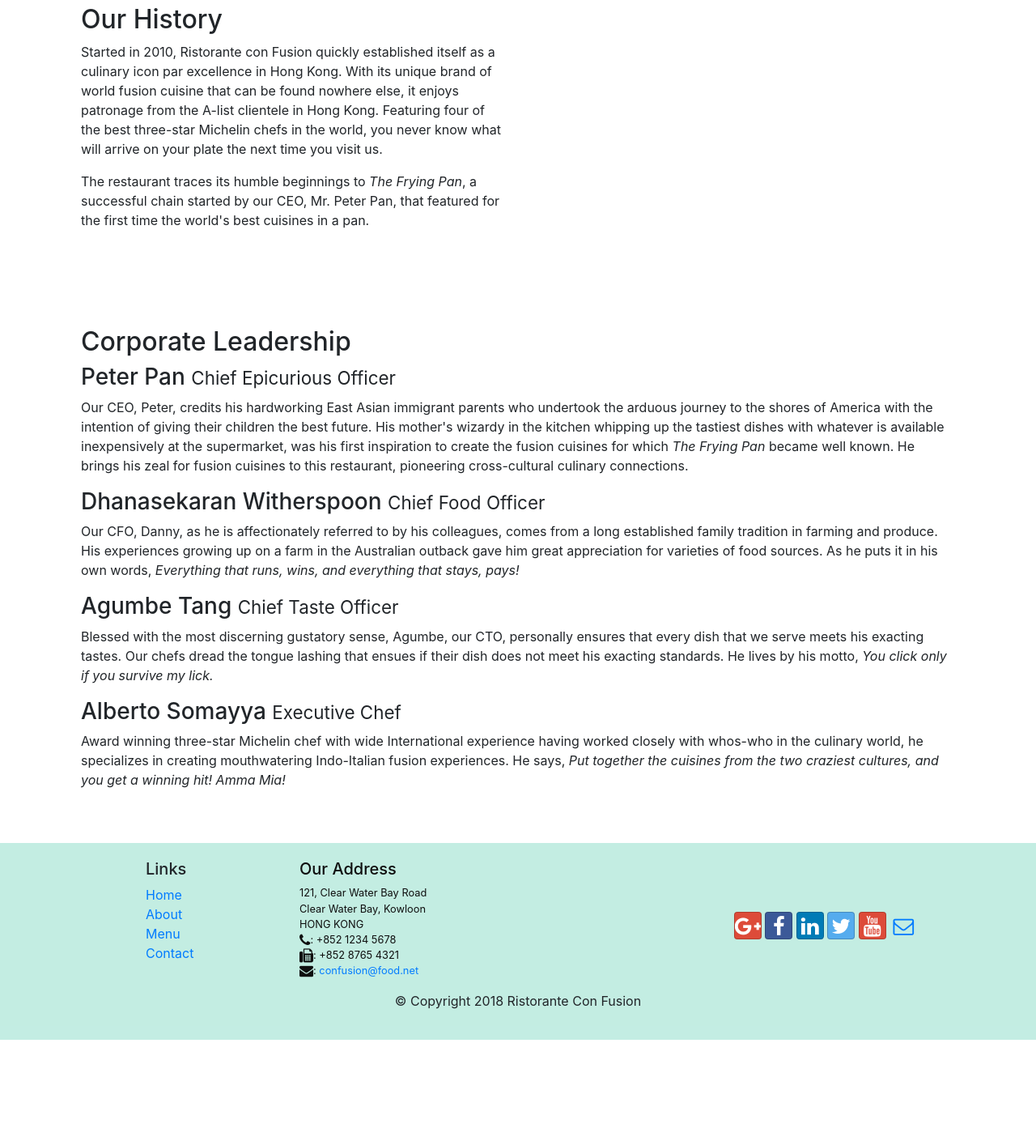
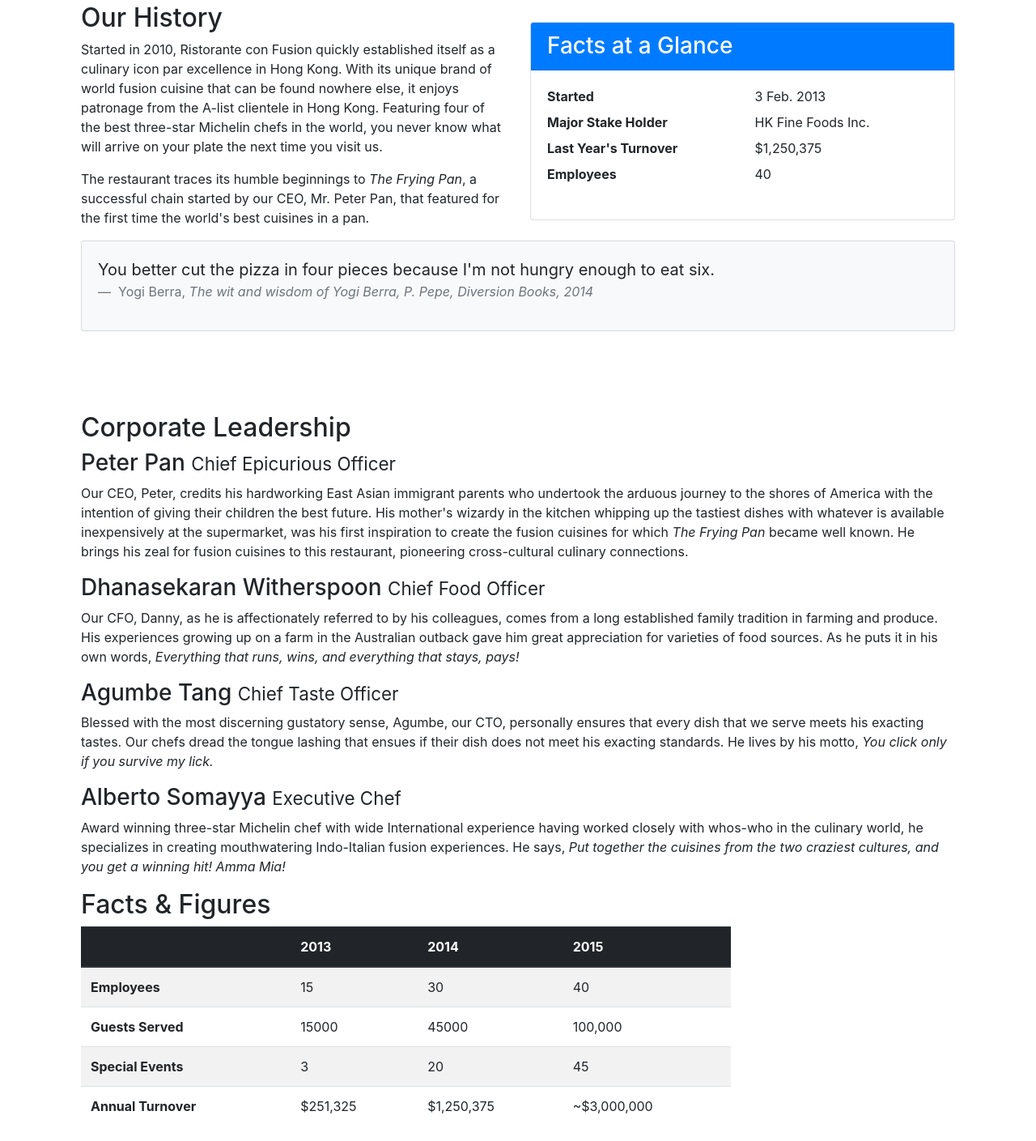
Before and after one commit to Pradyumna-Reddy/ConFusion, a website: page aboutus.html in a window 1280 px wide. Shown: the part 512-1921 px from the top of the page at 81% size. Before the commit the page ends 1796 px from the top, so only its background shows below. Drawn offline with nearby package versions, Linux system fonts and the light colour scheme.

Commit message:
table_cards

```diff
--- a/aboutus.html
+++ b/aboutus.html
@@ -64,7 +64,35 @@
                 <p>Started in 2010, Ristorante con Fusion quickly established itself as a culinary icon par excellence in Hong Kong. With its unique brand of world fusion cuisine that can be found nowhere else, it enjoys patronage from the A-list clientele in Hong Kong.  Featuring four of the best three-star Michelin chefs in the world, you never know what will arrive on your plate the next time you visit us.</p>
                 <p>The restaurant traces its humble beginnings to <em>The Frying Pan</em>, a successful chain started by our CEO, Mr. Peter Pan, that featured for the first time the world's best cuisines in a pan.</p>
             </div>
-            <div class="col-sm">
+            <div class="col-12 col-sm-6">
+                <div class="card">
+                    <h3 class="card-header bg-primary text-white">Facts at a Glance</h3>
+                    <div class="card-body">
+                        <dl class="row">
+                            <dt class="col-6">Started</dt>
+                            <dd class="col-6">3 Feb. 2013</dd>
+                            <dt class="col-6">Major Stake Holder</dt>
+                            <dd class="col-6">HK Fine Foods Inc.</dd>
+                            <dt class="col-6">Last Year's Turnover</dt>
+                            <dd class="col-6">$1,250,375</dd>
+                            <dt class="col-6">Employees</dt>
+                            <dd class="col-6">40</dd>                        </dl>
+                    </div>
+                </div>
+            </div>
+            <div class="col-12">
+                <div class="card card-body bg-light">
+                    <blockquote class="blockquote">
+                        <p class="mb-0">You better cut the pizza in four pieces because
+                            I'm not hungry enough to eat six.</p>
+                        <footer class="blockquote-footer">
+                            Yogi Berra,
+                            <cite title="Source title">
+                                The wit and wisdom of Yogi Berra, P. Pepe, Diversion Books, 2014
+                            </cite>
+                        </footer>
+                    </blockquote>
+                </div>
             </div>
         </div>
 
@@ -88,6 +116,50 @@
                 <div class="d-none d-sm-block">
                 <p>Award winning three-star Michelin chef with wide International experience having worked closely with whos-who in the culinary world, he specializes in creating mouthwatering Indo-Italian fusion experiences. He says, <em>Put together the cuisines from the two craziest cultures, and you get a winning hit! Amma Mia!</em></p>
                 </div>
+            </div>
+            <div class="col-12 col-sm-9">
+                <h2>Facts &amp; Figures</h2>
+                <div class="table-responsive">
+                    <table class="table table-striped">
+                        <thead class="thead-dark">
+                            <tr>
+                                <th>&nbsp;</th>
+                                <th>2013</th>
+                                <th>2014</th>
+                                <th>2015</th>
+                            </tr>
+                        </thead>
+                        <tbody>
+                            <tr>
+                                <th>Employees</th>
+                                <td>15</td>
+                                <td>30</td>
+                                <td>40</td>
+                            </tr>
+                            <tr>
+                                <th>Guests Served</th>
+                                <td>15000</td>
+                                <td>45000</td>
+                                <td>100,000</td>
+                            </tr>
+                            <tr>
+                                <th>Special Events</th>
+                                <td>3</td>
+                                <td>20</td>
+                                <td>45</td>
+                            </tr>
+                            <tr>
+                                <th>Annual Turnover</th>
+                                <td>$251,325</td>
+                                <td>$1,250,375</td>
+                                <td>~$3,000,000</td>
+                            </tr>
+                        </tbody>
+                    </table>
+                </div>
+            </div>
+            <div class="col-12 col-sm-3">
+
             </div>
        </div>
 
```
